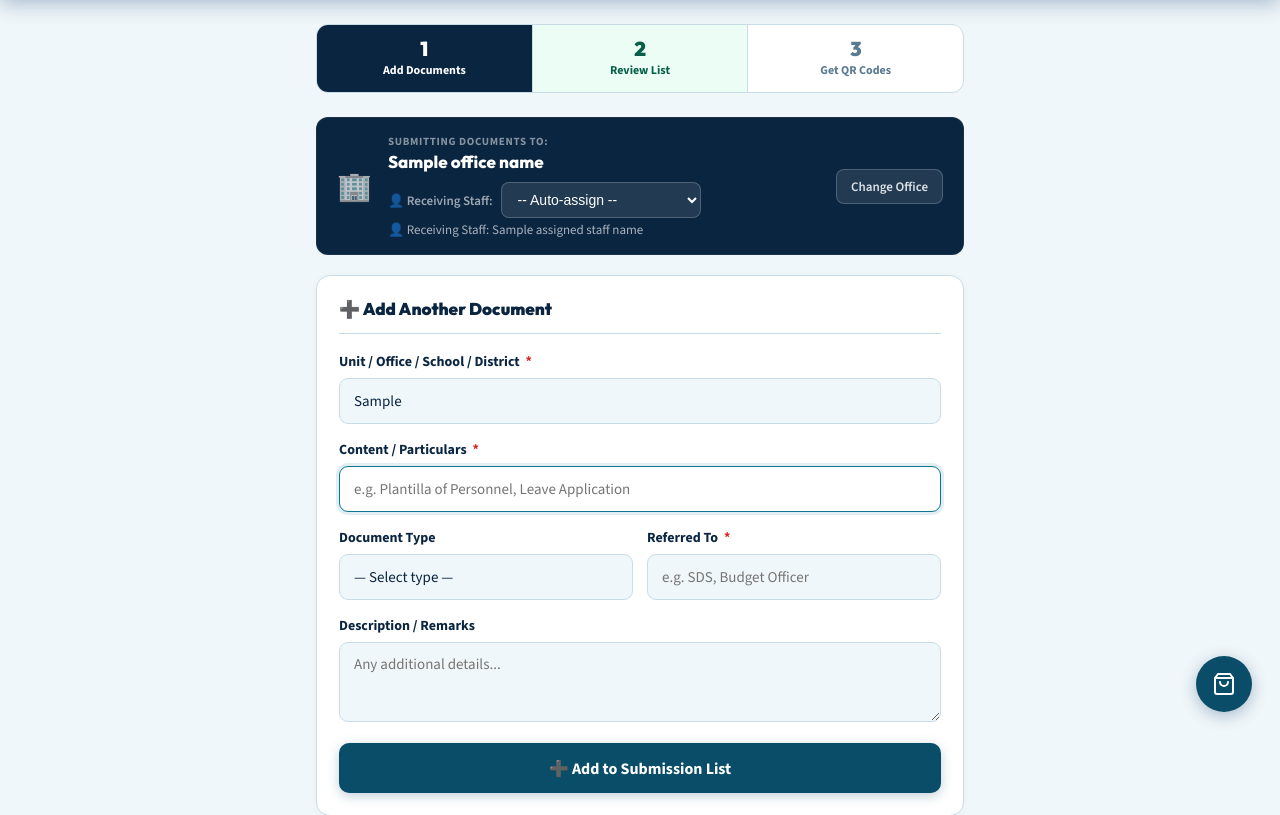
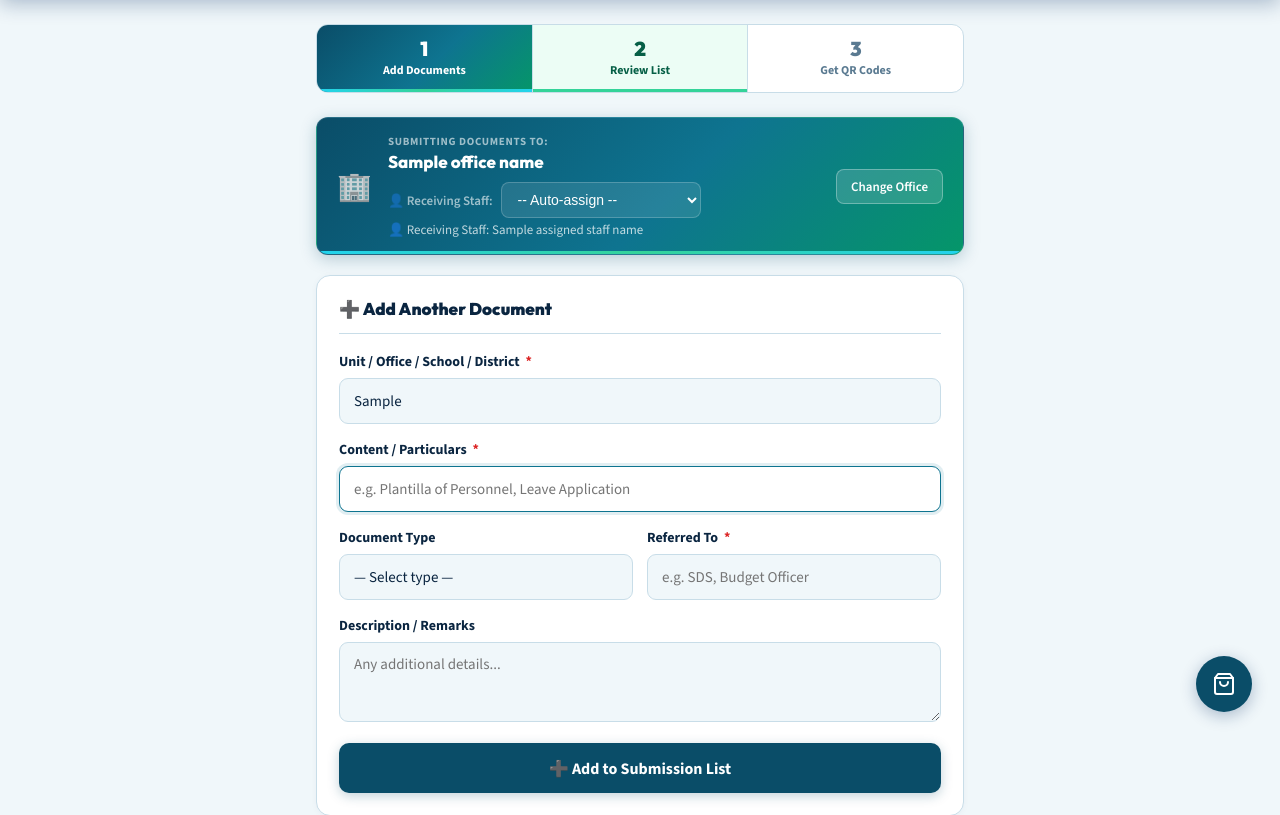
Before and after one commit to smolrome/doctracker, a Flask app: template templates/client_submit.html in a window 1280 px wide. Shown: the part 60-875 px from the top of the page. Run offline with Flask 3, Linux system fonts and the light colour scheme; the template is opened without the code that fills it: most values are stand-ins (such as "Sample title", 1, 10 or a date in 2020); some libraries are stand-ins or nearby versions.

Commit message:
UI client

```diff
--- a/static/css/client_submit.css
+++ b/static/css/client_submit.css
@@ -50,33 +50,58 @@ body{font-family:'Source Sans 3',sans-serif;background:var(--surface);min-height
 
 .page{max-width:680px;margin:0 auto;padding:24px 16px 80px;}
 
-/* ── STEP INDICATOR ── */
-.steps-indicator{
-  display:flex;align-items:stretch;gap:0;
-  margin-bottom:24px;
-  background:#fff;
-  border:1px solid var(--border);
-  border-radius:12px;
-  overflow:hidden;
+.steps-indicator {
+  display: flex;
+  align-items: stretch;
+  gap: 0;
+  margin-bottom: 24px;
+  background: #fff;
+  border: 1px solid var(--border);
+  border-radius: 12px;
+  overflow: hidden;
 }
-.step-pill{
-  flex:1;padding:14px 10px;text-align:center;
-  font-size:12px;font-weight:700;color:var(--muted);
-  border-right:1px solid var(--border);
-  transition:background .2s,color .2s;
-  cursor:default;
+.step-pill {
+  flex: 1;
+  padding: 14px 10px;
+  text-align: center;
+  font-size: 12px;
+  font-weight: 700;
+  color: var(--muted);
+  border-right: 1px solid var(--border);
+  transition: background .2s, color .2s;
+  cursor: default;
+  position: relative;
 }
-.step-pill:last-child{border-right:none;}
-.step-pill.active{
-  background:var(--navy);
-  color:#fff;
+.step-pill:last-child { border-right: none; }
+.step-pill.active {
+  background: linear-gradient(135deg, #0A4D68 0%, #0E7490 55%, #059669 100%);
+  color: #fff;
 }
-.step-pill.done{
-  background:#ECFDF5;color:#065F46;
+.step-pill.active::after {
+  content: '';
+  position: absolute;
+  bottom: 0; left: 0; right: 0;
+  height: 3px;
+  background: linear-gradient(90deg, #22D3EE, #34D399, #22D3EE);
 }
-.step-num{
-  font-family:'Outfit',sans-serif;font-size:20px;font-weight:900;
-  display:block;margin-bottom:3px;line-height:1;
+.step-pill.done {
+  background: #ECFDF5;
+  color: #065F46;
+}
+.step-pill.done::after {
+  content: '';
+  position: absolute;
+  bottom: 0; left: 0; right: 0;
+  height: 3px;
+  background: #34D399;
+}
+.step-num {
+  font-family: 'Outfit', sans-serif;
+  font-size: 20px;
+  font-weight: 900;
+  display: block;
+  margin-bottom: 3px;
+  line-height: 1;
 }
 
 /* ── SECTION HEADING ── */
@@ -213,26 +238,45 @@ body{font-family:'Source Sans 3',sans-serif;background:var(--surface);min-height
 }
 .btn-qr-offices:hover{filter:brightness(1.1);transform:translateY(-1px);}
 
-/* ── SELECTED OFFICE BANNER ── */
-.selected-office-banner{
-  background:var(--navy);border-radius:12px;
-  padding:16px 20px;margin-bottom:20px;
-  display:flex;align-items:center;gap:16px;
-  border:1px solid rgba(255,255,255,.06);
+.selected-office-banner {
+  background: linear-gradient(135deg, #0A4D68 0%, #0E7490 55%, #059669 100%);
+  border-radius: 12px;
+  padding: 16px 20px;
+  margin-bottom: 20px;
+  display: flex;
+  align-items: center;
+  gap: 16px;
+  border: 1px solid rgba(255,255,255,.12);
+  box-shadow: 0 4px 16px rgba(10,77,104,.25);
+  position: relative;
+  overflow: hidden;
 }
-.soab-icon{font-size:28px;flex-shrink:0;opacity:.85;}
-.soab-content{flex:1;min-width:0;}
-.soab-label{font-size:11px;color:rgba(255,255,255,.5);margin-bottom:2px;font-weight:700;text-transform:uppercase;letter-spacing:.06em;}
-.soab-office{font-family:'Outfit',sans-serif;font-size:17px;font-weight:800;color:#fff;}
-.soab-staff{font-size:13px;color:rgba(255,255,255,.65);margin-top:3px;}
-.soab-change{
-  background:rgba(255,255,255,.1);border:1px solid rgba(255,255,255,.2);
-  color:rgba(255,255,255,.85);padding:8px 14px;border-radius:8px;
-  text-decoration:none;font-size:13px;font-weight:600;
-  white-space:nowrap;flex-shrink:0;
-  transition:background .15s,color .15s;
+.selected-office-banner::after {
+  content: '';
+  position: absolute;
+  bottom: 0; left: 0; right: 0;
+  height: 3px;
+  background: linear-gradient(90deg, #22D3EE, #34D399, #22D3EE);
 }
-.soab-change:hover{background:rgba(255,255,255,.18);color:#fff;}
+.soab-icon { font-size: 28px; flex-shrink: 0; opacity: .9; }
+.soab-content { flex: 1; min-width: 0; }
+.soab-label {
+  font-size: 11px; color: rgba(255,255,255,.6);
+  margin-bottom: 2px; font-weight: 700;
+  text-transform: uppercase; letter-spacing: .06em;
+}
+.soab-office { font-family: 'Outfit', sans-serif; font-size: 17px; font-weight: 800; color: #fff; }
+.soab-staff { font-size: 13px; color: rgba(255,255,255,.75); margin-top: 3px; }
+.soab-change {
+  background: rgba(255,255,255,.15);
+  border: 1px solid rgba(255,255,255,.3);
+  color: #fff;
+  padding: 8px 14px; border-radius: 8px;
+  text-decoration: none; font-size: 13px; font-weight: 600;
+  white-space: nowrap; flex-shrink: 0;
+  transition: background .15s;
+}
+.soab-change:hover { background: rgba(255,255,255,.25); }
 
 /* ── ERROR / FLASH ── */
 .error-box{
```
Also changed, not shown: static/js/client_submit.js (+57 -0 lines), templates/client_submit.html (+0 -59 lines).
